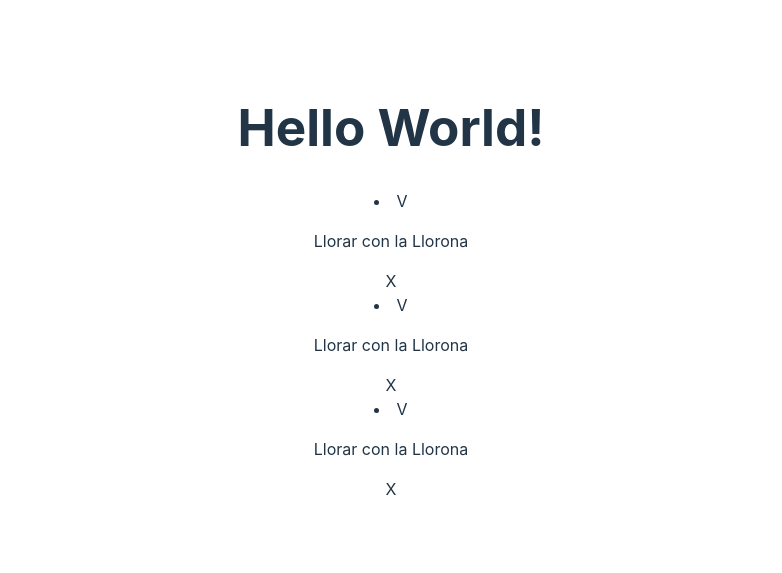
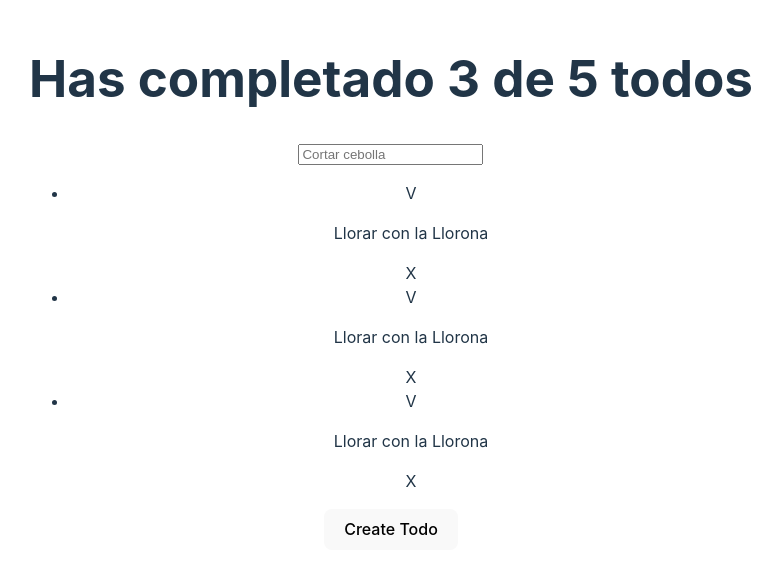
Before and after one commit to andymedinadev/platzi-curso-react, a React (Vite) app: page / in a window 1280 px wide. Shown: the part 117-690 px from the top of the page, without its empty margins (249-1031 px from the left). Built offline with nearby package versions, Linux system fonts and the light colour scheme.

Commit message:
feat: added component sketches

```diff
--- a/src/App.jsx
+++ b/src/App.jsx
@@ -1,23 +1,24 @@
+import { CreateTodoButton } from './CreateTodoButton'
+import { TodoCounter } from './TodoCounter'
+import { TodoItem } from './TodoItem'
+import { TodoList } from './TodoList'
+import { TodoSearch } from './TodoSearch'
 import './App.css'
 
 function App () {
   return (
-    <>
-      <h1>Hello World!</h1>
-      <TodoItem />
-      <TodoItem />
-      <TodoItem />
-    </>
-  )
-}
+    <div>
+      <TodoCounter />
+      <TodoSearch />
 
-function TodoItem () {
-  return (
-    <li>
-      <span>V</span>
-      <p>Llorar con la Llorona</p>
-      <span>X</span>
-    </li>
+      <TodoList>
+        <TodoItem />
+        <TodoItem />
+        <TodoItem />
+      </TodoList>
+
+      <CreateTodoButton />
+    </div>
   )
 }
 
--- /dev/null
+++ b/src/CreateTodoButton.jsx
@@ -0,0 +1,5 @@
+export function CreateTodoButton () {
+  return (
+    <button>Create Todo</button>
+  )
+}
--- /dev/null
+++ b/src/TodoCounter.jsx
@@ -0,0 +1,5 @@
+export function TodoCounter () {
+  return (
+    <h1>Has completado 3 de 5 todos</h1>
+  )
+}
--- /dev/null
+++ b/src/TodoItem.jsx
@@ -0,0 +1,9 @@
+export function TodoItem () {
+  return (
+    <li>
+      <span>V</span>
+      <p>Llorar con la Llorona</p>
+      <span>X</span>
+    </li>
+  )
+}
--- /dev/null
+++ b/src/TodoList.jsx
@@ -0,0 +1,7 @@
+export function TodoList (props) {
+  return (
+    <ul>
+      {props.children}
+    </ul>
+  )
+}
--- /dev/null
+++ b/src/TodoSearch.jsx
@@ -0,0 +1,5 @@
+export function TodoSearch () {
+  return (
+    <input placeholder='Cortar cebolla' />
+  )
+}
```
